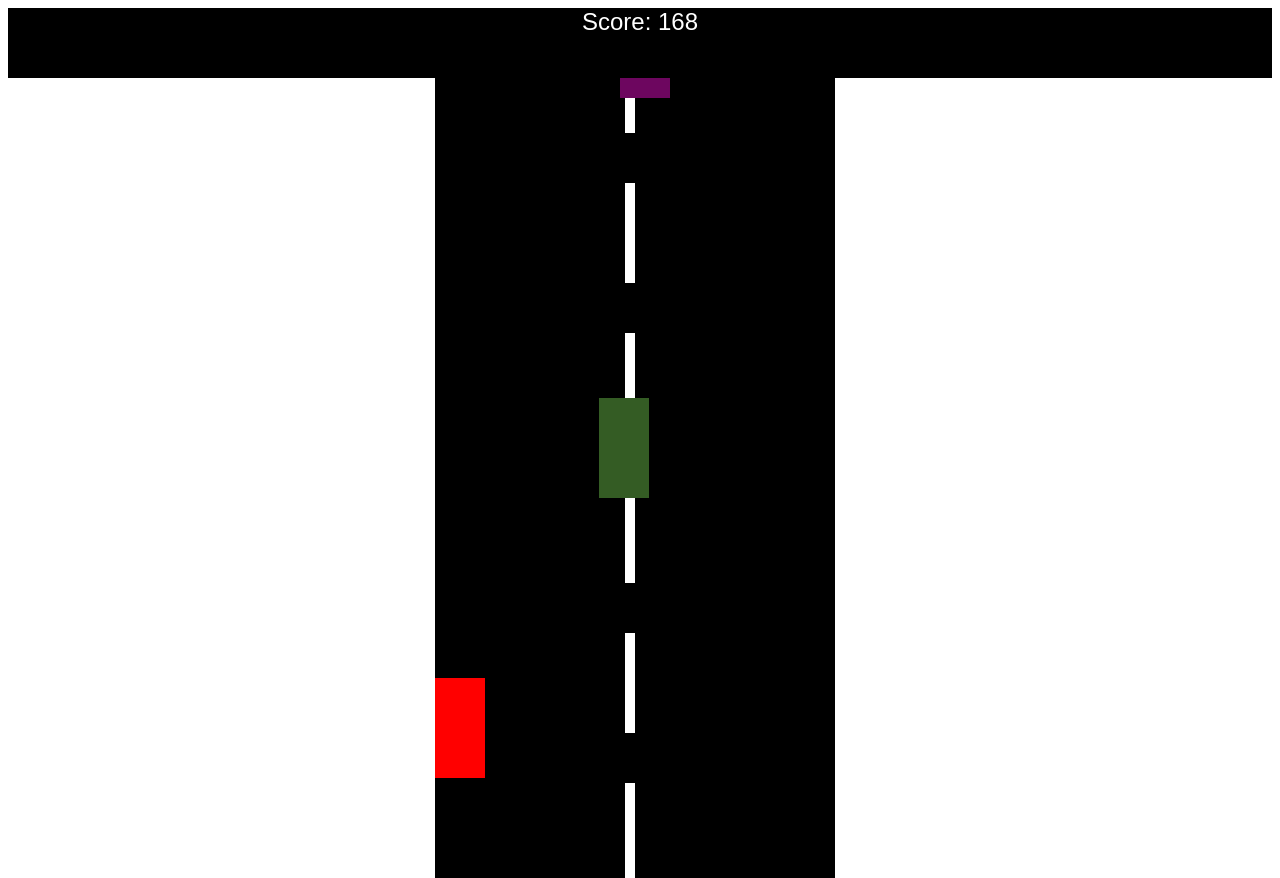
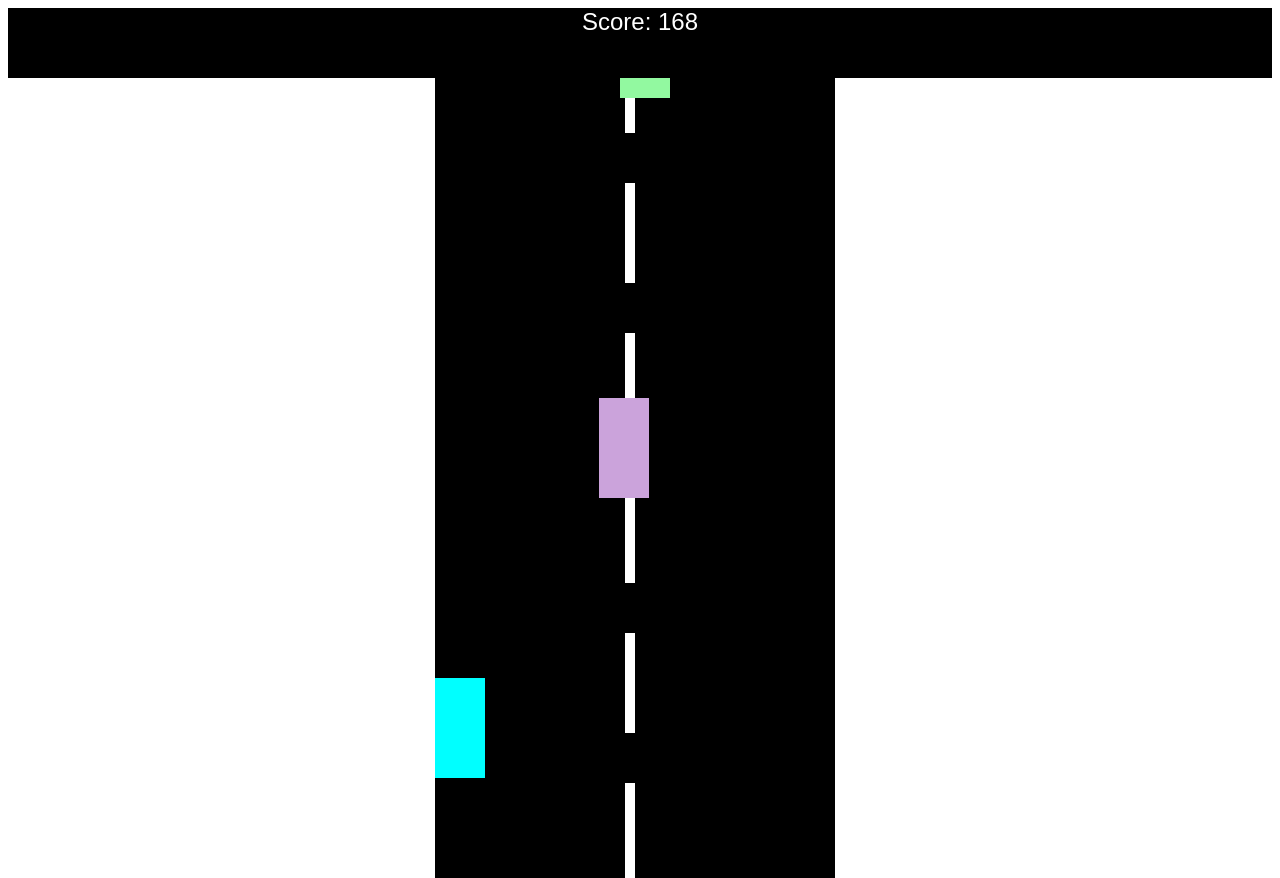
Before and after one commit to maciusz04/CarOnRoad, a website: page HTML/CarOnRoad.html in a window 1280 px wide. Both pictures are taken after a click on the element 640 px from the left and 121 px from the top of the page. Drawn offline with Linux system fonts and the light colour scheme.

Commit message:
New option

```diff
--- a/HTML/CarOnRoad.html
+++ b/HTML/CarOnRoad.html
@@ -17,6 +17,10 @@
       background-color: red;
       background-image: url(car.png);
       background-size: cover;
+      -webkit-filter: invert(100%);
+      -moz-filter: invert(100%);
+      -o-filter: invert(100%);
+      -ms-filter: invert(100%);
       color: red;
     }
     .gameArea{
```
